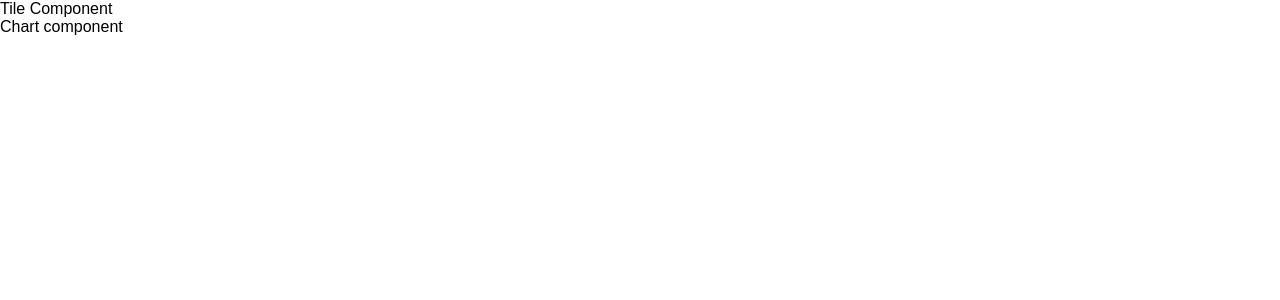
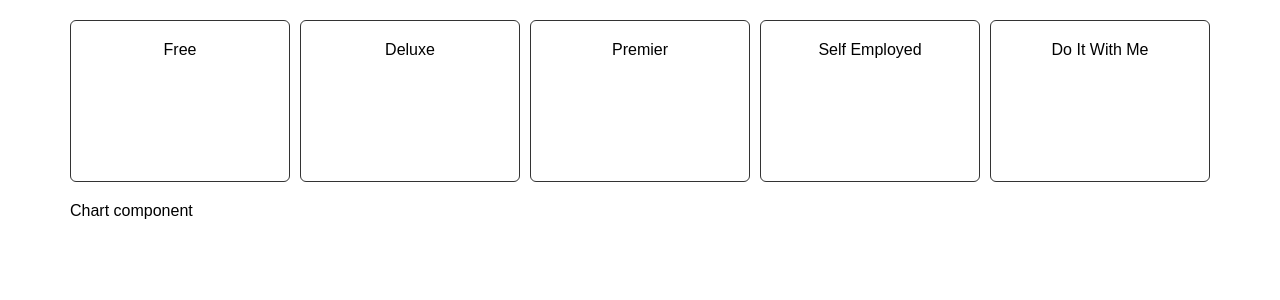
Before and after one commit to msolorio/171004-comp-chart, a React (Create React App) app: page / in a window 1280 px wide. Shown: the top 300 px of the page. Built offline with nearby package versions, Linux system fonts and the light colour scheme.

Commit message:
add functionality to activate tiles and calculate recommended sku

```diff
--- a/src/components/App.jsx
+++ b/src/components/App.jsx
@@ -2,6 +2,9 @@ import React, { Component } from 'react';
 import Tiles from './Tiles/Tiles.jsx';
 import Tile from './Tiles/Tile.jsx';
 import Chart from './Chart/Chart.jsx';
+import tileData from './Tiles/tilesData';
+import calculateSku from '../utilities/calculateSku';
+import skuRanking from '../utilities/skuRanking';
 
 class App extends Component {
   constructor(props) {
@@ -10,21 +13,46 @@ class App extends Component {
     this.state = {
       activeTiles: []
     };
+
+    this.handleTileClick = this.handleTileClick.bind(this);
   }
 
-  handleTileClick() {
-    console.log('in handleTileClick');
+  handleTileClick(sku) {
+    this.setState((prevState) => {
+      let newActiveTiles;
+
+      if (prevState.activeTiles.indexOf(sku) > -1) {
+        newActiveTiles = prevState.activeTiles.filter(tile => tile !== sku);
+      } else {
+        newActiveTiles = prevState.activeTiles.concat([sku]);
+      }
+
+      return { activeTiles: newActiveTiles };
+    });
   }
 
   render() {
+    const recommendedSku = calculateSku(this.state.activeTiles, skuRanking);
+
     return (
       <div className="App">
 
         <Tiles>
-          <Tile/>
+          {
+            tileData.tiles.map((tile, index) => {
+              return (
+                <div className="col"
+                  key={index}>
+                  <Tile {...tile}
+                    handleTileClick={this.handleTileClick}
+                    activeTiles={this.state.activeTiles} />
+                </div>
+              );
+            })
+          }
         </Tiles>
 
-        <Chart />
+        <Chart recommendedSku={recommendedSku} />
       </div>
     );
   }
--- a/src/components/Tiles/Tile.jsx
+++ b/src/components/Tiles/Tile.jsx
@@ -1,7 +1,17 @@
 import React from 'react';
 
-export default function Tile() {
+export default function Tile(props) {
+
+  function handleTileClick() {
+    props.handleTileClick(props.sku);
+  }
+
+  const activeClass = props.activeTiles.indexOf(props.sku) > -1 ? ' tile-active' : '';
+
   return (
-    <div className="tile">Tile Component</div>
-  )
+    <div className={`tile${activeClass}`}
+      onClick={handleTileClick}>
+      {props.text}
+    </div>
+  );
 }
--- /dev/null
+++ b/src/components/Tiles/Tiles.css
@@ -0,0 +1,15 @@
+.tiles {
+  padding: 20px 0;
+}
+
+.tile {
+  padding: 20px;
+  min-height: 120px;
+  border: 1px solid #333;
+  border-radius: 6px;
+  text-align: center;
+}
+
+.tile-active {
+  background: #eeeeff;
+}
--- a/src/components/Tiles/Tiles.jsx
+++ b/src/components/Tiles/Tiles.jsx
@@ -1,8 +1,9 @@
 import React from 'react';
+import './Tiles.css';
 
 export default function Tiles(props) {
   return (
-    <div className="tiles">
+    <div className="tiles row">
       {props.children}
     </div>
   );
--- /dev/null
+++ b/src/components/Tiles/tilesData.js
@@ -0,0 +1,29 @@
+export default {
+  tiles: [
+    {
+      id: 'free',
+      text: 'Free',
+      sku: 512
+    },
+    {
+      id: 'deluxe',
+      text: 'Deluxe',
+      sku: 16
+    },
+    {
+      id: 'premier',
+      text: 'Premier',
+      sku: 8
+    },
+    {
+      id: 'selfEmployed',
+      text: 'Self Employed',
+      sku: 64
+    },
+    {
+      id: 'doItWithMe',
+      text: 'Do It With Me',
+      sku: 9000
+    }
+  ]
+};
--- a/src/index.css
+++ b/src/index.css
@@ -3,3 +3,28 @@ body {
   padding: 0;
   font-family: sans-serif;
 }
+
+.container {
+  max-width: 1140px;
+  margin: 0 auto;
+  padding: 0 20px;
+}
+
+/* GRID *****************************/
+.row {
+  display: flex;
+  margin-right: -5px;
+  margin-left: -5px;
+}
+
+.row:after {
+  content: '';
+  display: table;
+  clear: both;
+}
+
+.col {
+  width: 100%;
+  padding-right: 5px;
+  padding-left: 5px;
+}
--- a/src/index.js
+++ b/src/index.js
@@ -5,7 +5,10 @@ import App from './components/App.jsx';
 import registerServiceWorker from './registerServiceWorker';
 
 ReactDOM.render(
-  <App />,
+  <div className="container">
+    <App />
+  </div>,
   document.getElementById('root')
 );
+
 registerServiceWorker();
--- /dev/null
+++ b/src/utilities/calculateSku.js
@@ -0,0 +1,9 @@
+export default function calculateSku(activeTiles, skuRanking) {
+  return activeTiles.reduce((recommendedSku, activeTile) => {
+    return (
+      skuRanking.indexOf(activeTile) > skuRanking.indexOf(recommendedSku)
+        ? activeTile
+        : recommendedSku
+    );
+  }, false);
+}
--- /dev/null
+++ b/src/utilities/skuRanking.js
@@ -0,0 +1,7 @@
+export default [
+  512,
+  16,
+  8,
+  64,
+  9000
+];
```
